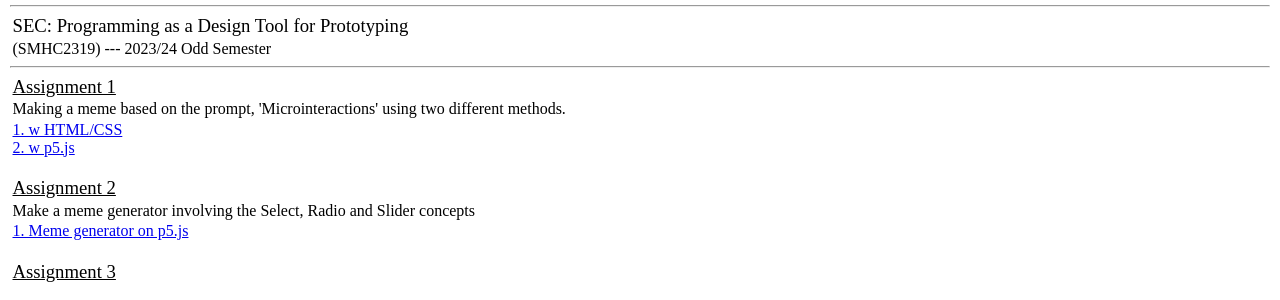
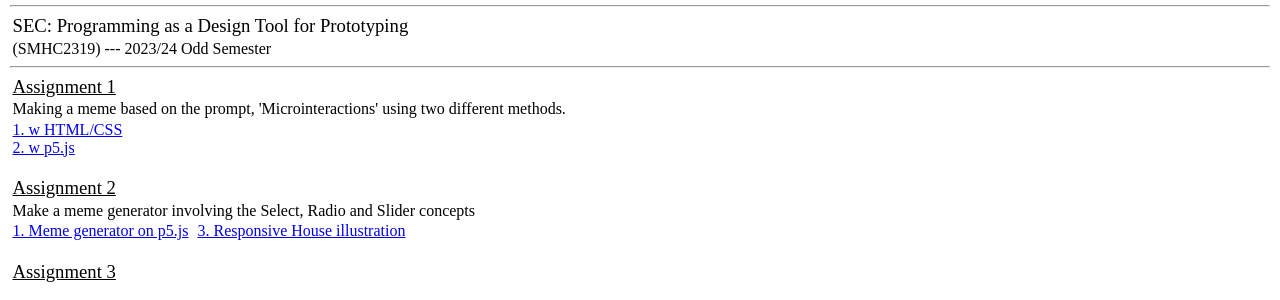
Before and after one commit to Ani0208/A, a plain HTML site: page index.html in a window 1280 px wide. Shown: the part 73-373 px from the top of the page. Drawn offline with Linux system fonts and the light colour scheme.

Commit message:
Update index.html

```diff
--- a/index.html
+++ b/index.html
@@ -52,6 +52,7 @@
     <h3><u>Assignment 2</u></h3>
     <p>Make a meme generator involving the Select, Radio and Slider concepts </p>
     <a href="https://editor.p5js.org/Ani0208/full/o8j5hMET_">1. Meme generator on p5.js</a>
+    <a href="https://editor.p5js.org/Ani0208/full/COqpbzHBO">3. Responsive House illustration</a>
 
     <br>
     <br>
```
